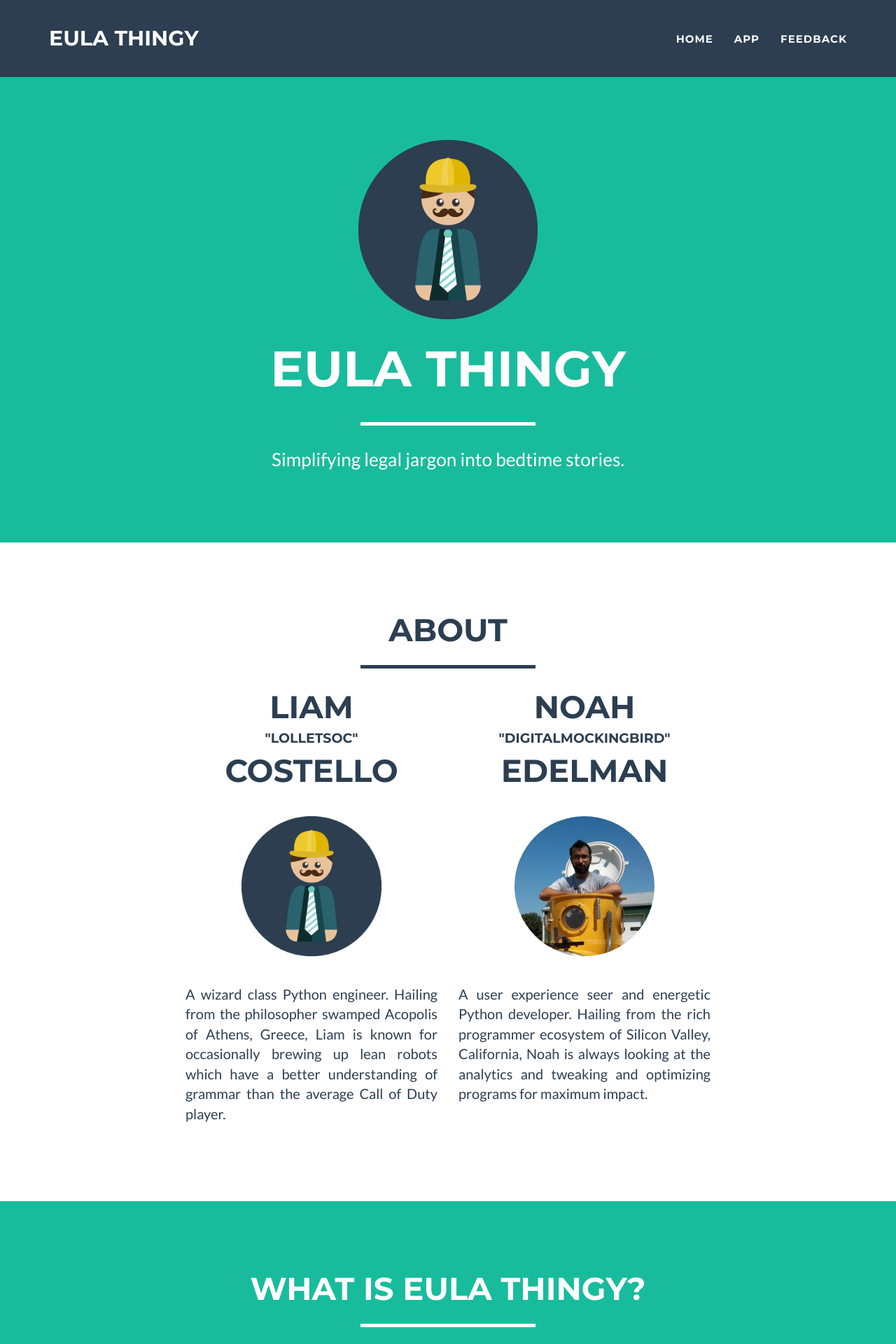
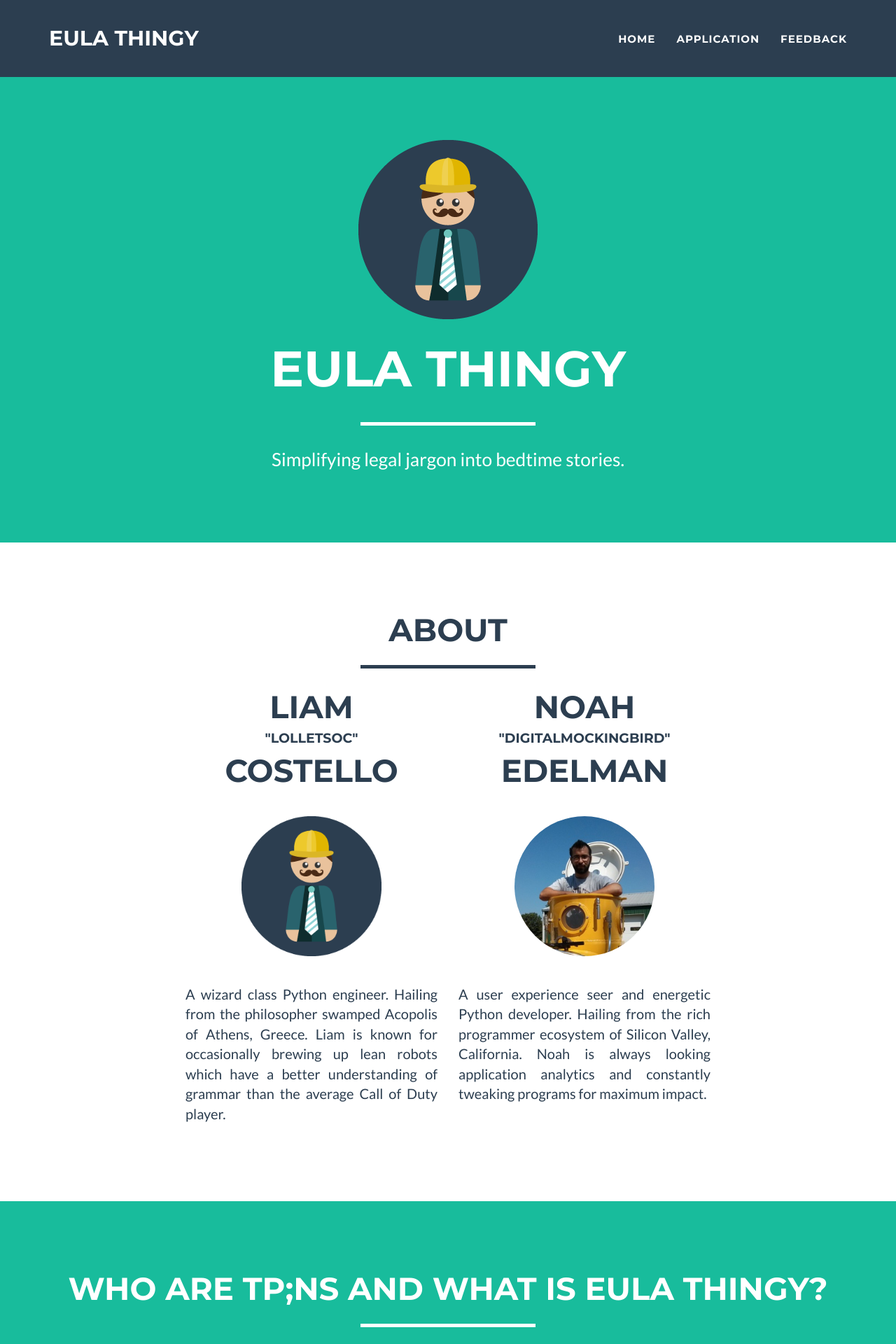
Before and after one commit to NoahLE/EULAThingy, a Django app: page /dashboard/ in a window 1280 px wide. Shown: the top 1920 px of the page at 70% size. Run offline with Django 3.2, Linux system fonts and the light colour scheme; some libraries are stand-ins or nearby versions.

```diff
--- a/eulathingy/templates/dashboard/base_components/topnav.html
+++ b/eulathingy/templates/dashboard/base_components/topnav.html
@@ -24,7 +24,7 @@
                         <a href="/dashboard/">Home</a>
                     </li>
                     <li>
-                        <a href="/dashboard/app/">App</a>
+                        <a href="/dashboard/app/">Application</a>
                     </li>
                     <li>
                         <a href="/dashboard/contact/">Feedback</a>
--- a/eulathingy/templates/dashboard/index.html
+++ b/eulathingy/templates/dashboard/index.html
@@ -23,7 +23,7 @@
                         <h2>Costello</h2>
                     </div>
                     <img src="{% static 'img/liam.png' %}" class="img-centered bio-pics">
-                    <p class="text-justify">A wizard class Python engineer. Hailing from the philosopher swamped Acopolis of Athens, Greece, Liam is known for occasionally brewing up lean robots which have a better understanding of grammar than the average Call of Duty player.</p>
+                    <p class="text-justify">A wizard class Python engineer. Hailing from the philosopher swamped Acopolis of Athens, Greece. Liam is known for occasionally brewing up lean robots which have a better understanding of grammar than the average Call of Duty player.</p>
                 </div>
                 <div class="col-lg-4">
                     <div class="text-center">
@@ -32,7 +32,7 @@
                         <h2>Edelman</h2>
                     </div>
                     <img src="{% static 'img/noah.jpg' %}" class="img-circle bio-pics"/>
-                    <p class="text-justify">A user experience seer and energetic Python developer. Hailing from the rich programmer ecosystem of Silicon Valley, California, Noah is always looking at the analytics and tweaking and optimizing programs for maximum impact.</p>
+                    <p class="text-justify">A user experience seer and energetic Python developer. Hailing from the rich programmer ecosystem of Silicon Valley, California. Noah is always looking application analytics and constantly tweaking programs for maximum impact.</p>
                 </div>
             </div>
         </div>
@@ -43,13 +43,13 @@
         <div class="container">
             <div class="row">
                 <div class="col-lg-12 text-center">
-                    <h2>What is EULA Thingy?</h2>
+                    <h2>Who are TP;NS and what is EULA Thingy?</h2>
                     <hr class="star-light">
                 </div>
             </div>
             <div class="row">
-                <div class="col-lg-offset-2 col-lg-8">
-                    <p class="text-justify">TP;NS was founded in 2014 for the world's first virtual hackthon hosted by Koding.com. Using the vast power of machine learning and intuitive crowd sourcing techniques, we hope to provide the online community with a way to quickly read, summarize, and make decisions about legal documents.</p>
+                <div class="col-lg-offset-1 col-lg-10">
+                    <p class="text-justify">TP;NS was founded in 2014 for the world's first virtual hackthon hosted by Koding.com. Using the vast power of machine learning and intuitive crowd sourcing techniques, we hope to provide the online community with a way to quickly read, summarize, and make decisions about legal documents using our web application, EULA Thingy.</p>
                 </div>
                 <div class="col-lg-8 col-lg-offset-2 text-center">
                     <a href="/dashboard/app/" class="btn btn-lg btn-outline">
```
